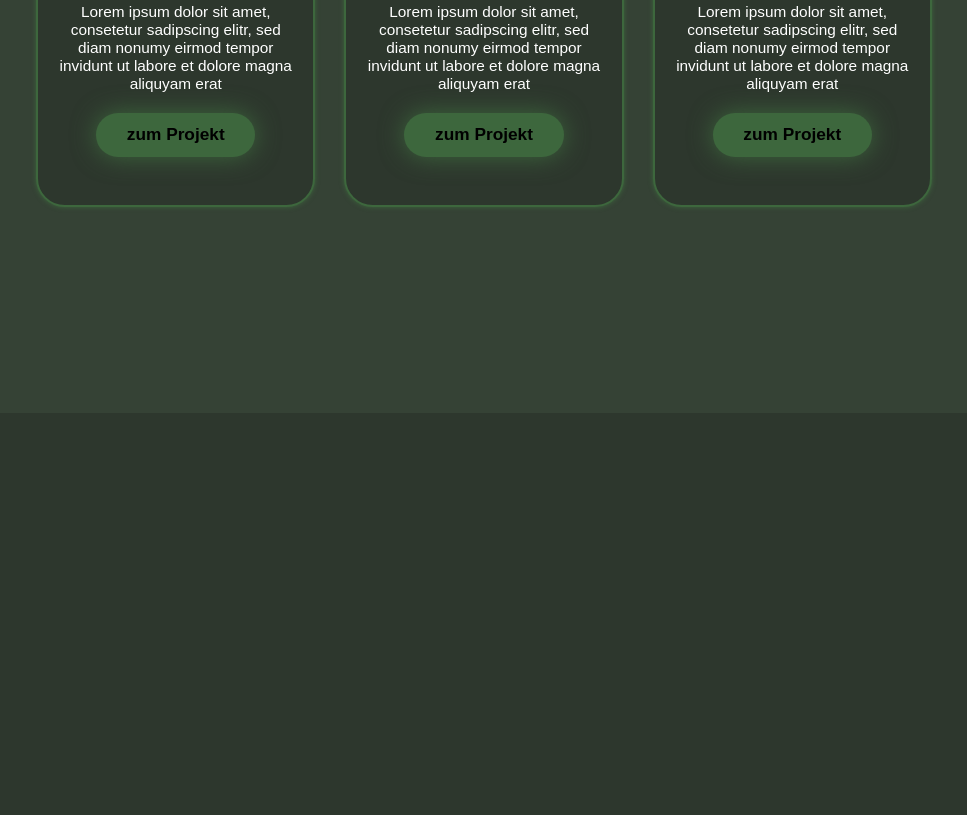
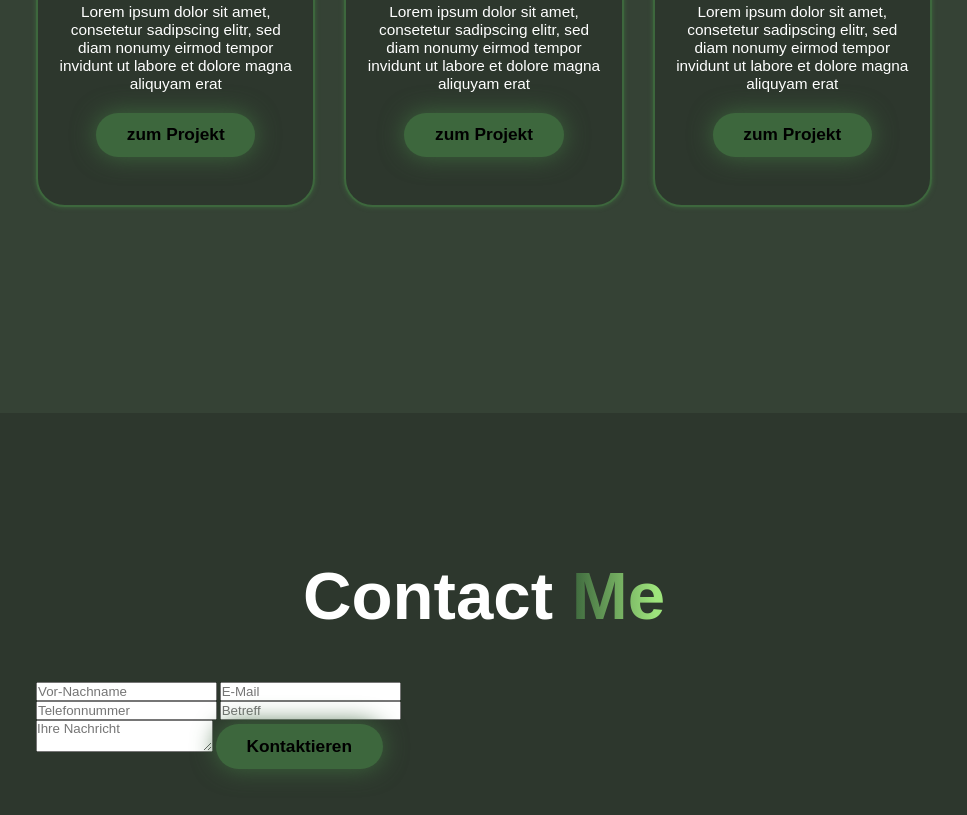
Before and after one commit to Seyyid46/sy.de, a plain HTML site: page index.html in a window 1280 px wide. Shown: the part 3052-3867 px from the top of the page, without its empty margins (156-1123 px from the left). Before the commit the page ends 3465 px from the top, so only its background shows below. Drawn offline with nearby package versions, Linux system fonts and the light colour scheme.

Commit message:
Contact Section created the Contact Section in index.html

```diff
--- a/index.html
+++ b/index.html
@@ -133,6 +133,29 @@
         </div>
     </section>
 
+    <section class="contact" id="contact">
+        <h2 class="heading">Contact <span>Me</span></h2>
+
+        <form action="#">
+            <div class="input-group">
+                <div class="input-box">
+                    <input type="text" placeholder="Vor-Nachname">
+                    <input type="email" placeholder="E-Mail">
+                </div>
+                <div class="input-box">
+                    <input type="number" placeholder="Telefonnummer">
+                    <input type="text" placeholder="Betreff">
+                </div>
+            </div>
+
+            <div class="input-group-2">
+                <textarea name="" id="" placeholder="Ihre Nachricht"></textarea>
+                <input type="submit" value="Kontaktieren" class="btn">
+            </div>
+        </form>
+
+    </section>
+
 <script src="script.js"></script>
 </body>
 </html>
```
